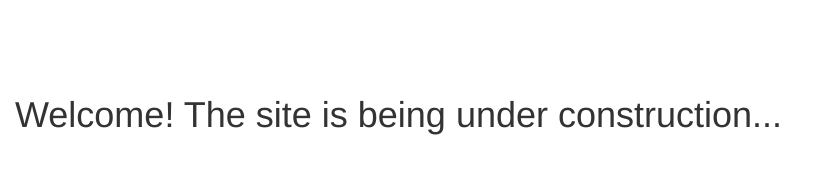
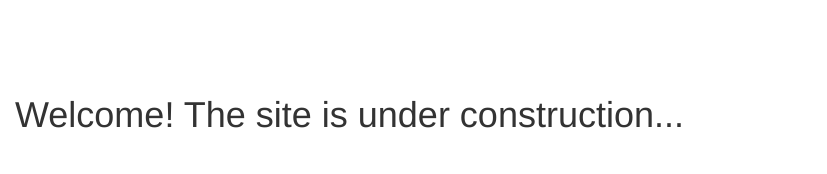
Before and after one commit to ramstheroyal/indiwale, a plain HTML site: page index.html in a window 1280 px wide. Shown: the whole page, without its empty margins (0-827 px from the left). Drawn offline with nearby package versions, Linux system fonts and the light colour scheme.

```diff
--- a/index.html
+++ b/index.html
@@ -14,7 +14,7 @@
    <div ng-include="'template/header.html'"></div>
    <div class="row rr-view-container">
       <div class="col-md-12">
-       <h1>Welcome! The site is being under construction...</h1>
+       <h1>Welcome! The site is under construction...</h1>
       </div>
    </div>
    <div ng-include="'template/footer.html'"></div>
```
